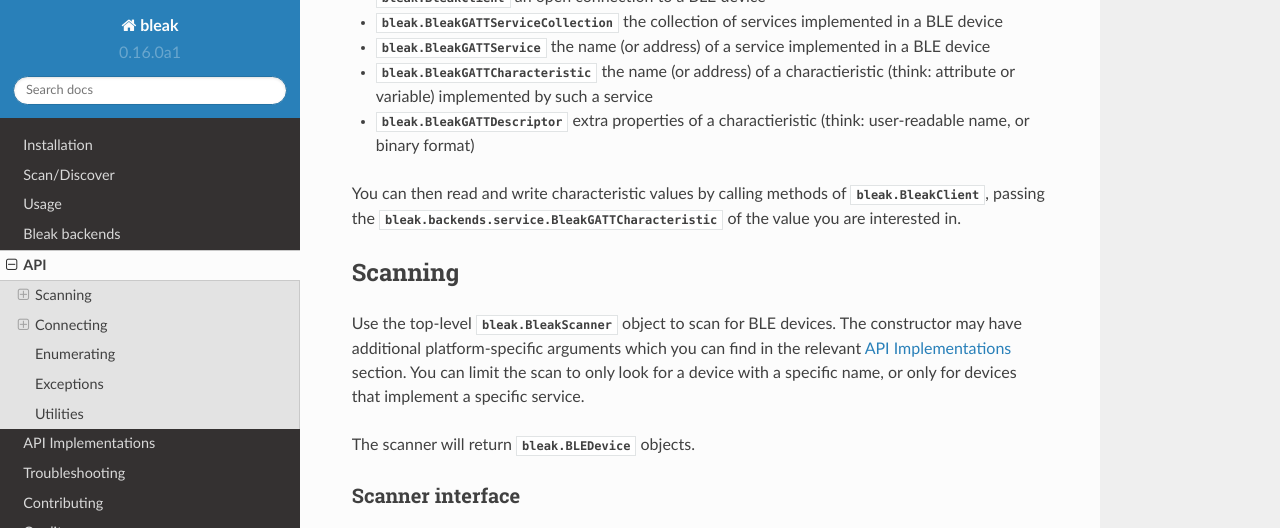
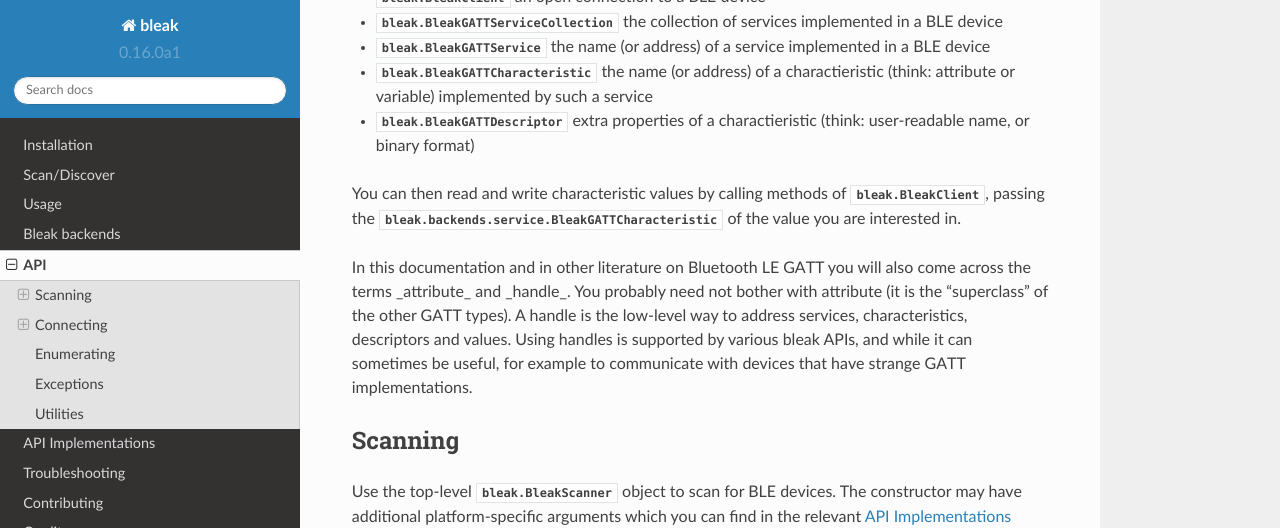
Before and after one commit to hbldh/bleak, a Sphinx documentation site: the page built from docs/api.rst, in a window 1280 px wide and 900 px high, scrolled down 345 px, cut to the strip 0-528 px from the top of the window. Built offline with Sphinx 7.4.7 and the Read the Docs theme 2.0.0, drawn with Linux system fonts in a browser that asks for light colours.

Commit message:
Added a note on attributes and handles

```diff
--- a/docs/api.rst
+++ b/docs/api.rst
@@ -15,6 +15,11 @@ types used in bleak and their meaning, roughly in the order in which you will of
 
 You can then read and write characteristic values by calling methods of :py:class:`bleak.BleakClient`,
 passing the :py:class:`bleak.backends.service.BleakGATTCharacteristic` of the value you are interested in.
+
+In this documentation and in other literature on Bluetooth LE GATT you will also come across the terms _attribute_ and _handle_.
+You probably need not bother with attribute (it is the "superclass" of the other GATT types). A handle is the low-level
+way to address services, characteristics, descriptors and values. Using handles is supported by various bleak APIs, and while
+it can sometimes be useful, for example to communicate with devices that have strange GATT implementations.
 
 Scanning
 --------
```
